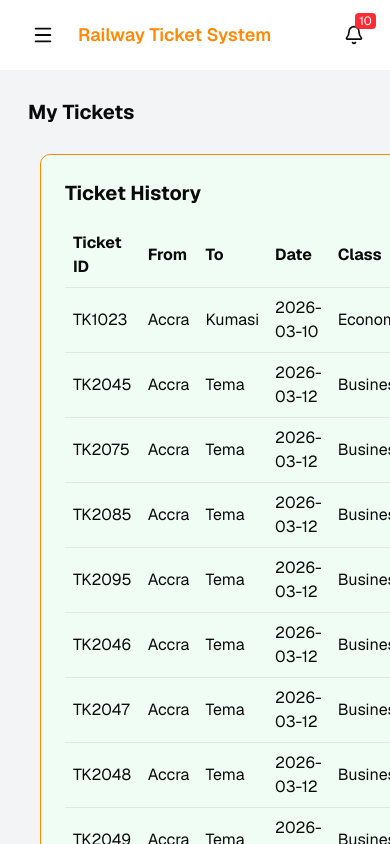
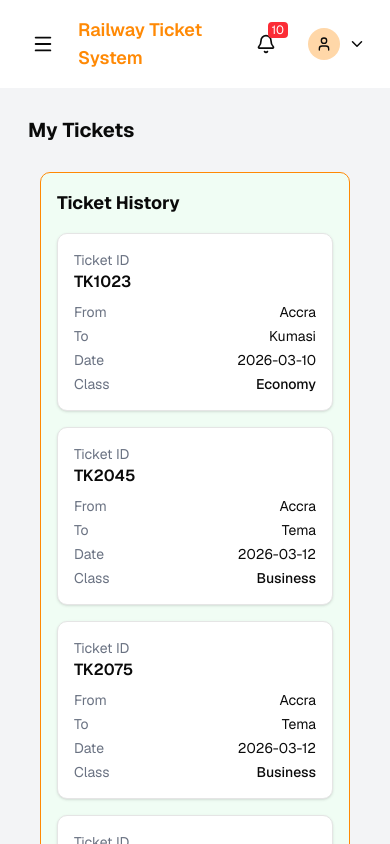
Before and after one commit to KOFIEDEM/automated-ticket-system, a Next.js app: page /dashboard/tickets in a window 390 px wide. Built offline with nearby package versions, Linux system fonts and the light colour scheme.

Commit message:
worked on all the neccesary mobile responsiveness

```diff
--- a/app/dashboard/page.tsx
+++ b/app/dashboard/page.tsx
@@ -3,7 +3,7 @@ import TicketTable from '@/components/TicketTable'
 
 export default function DashboardPage() {
   return (
-    <div className="p-3 sm:p-6">
+    <div className="w-full max-w-full overflow-x-hidden p-3 sm:p-6">
 
       {/* Heading */}
       <h1 className="text-xl sm:text-2xl lg:text-3xl font-bold mb-4 sm:mb-6">
@@ -18,6 +18,7 @@ export default function DashboardPage() {
         lg:grid-cols-3
         gap-3 sm:gap-6
         mb-6 sm:mb-10
+        w-full
       ">
         <DashboardCard title="Total Tickets" value="12" />
         <DashboardCard title="Upcoming Trips" value="3" />
@@ -25,10 +26,13 @@ export default function DashboardPage() {
       </div>
 
       {/* Ticket Table */}
-      <div className="w-full overflow-x-auto rounded-lg bg-white shadow">
-        <div className="min-w-[600px]">
+      <div className="w-full rounded-lg bg-white shadow">
+
+        {/* Scroll only when needed */}
+        <div className="w-full overflow-x-auto">
           <TicketTable />
         </div>
+
       </div>
 
     </div>
--- a/components/Stepper.tsx
+++ b/components/Stepper.tsx
@@ -12,18 +12,47 @@ export default function Stepper({ step }: Props) {
   ]
 
   return (
-    <div className="flex justify-between mb-8">
+    <div className="w-full overflow-x-auto mb-6 sm:mb-8">
 
-      {steps.map((s, index) => (
-        <div
-          key={index}
-          className={`flex-1 text-center
-          ${step === index + 1 ? "font-bold text-white bg-orange-400 rounded" : "text-gray-400"}`}
-        >
-          {s}
-        </div>
-      ))}
+      <div className="flex min-w-[100px] sm:min-w-0 justify-between gap-2">
 
+        {steps.map((s, index) => {
+          const isActive = step === index + 1
+          const isCompleted = step > index + 1
+
+          return (
+            <div
+              key={index}
+              className="flex-1 flex flex-col items-center text-center"
+            >
+
+              {/* Circle */}
+              <div
+                className={`
+                  w-8 h-8 flex items-center justify-center rounded-full text-sm
+                  ${isActive ? "bg-orange-400 text-white" : ""}
+                  ${isCompleted ? "bg-green-500 text-white" : ""}
+                  ${!isActive && !isCompleted ? "bg-gray-200 text-gray-500" : ""}
+                `}
+              >
+                {index + 1}
+              </div>
+
+              {/* Label */}
+              <p
+                className={`
+                  mt-1 text-xs sm:text-sm
+                  ${isActive ? "text-orange-500 font-semibold" : "text-gray-400"}
+                `}
+              >
+                {s}
+              </p>
+
+            </div>
+          )
+        })}
+
+      </div>
     </div>
   )
 }
--- a/components/TicketCard.tsx
+++ b/components/TicketCard.tsx
@@ -3,19 +3,25 @@ export default function TicketCard({ ticket }: any) {
   const ticketId = Math.floor(Math.random() * 100000)
 
   return (
-    <div className="backdrop-blur-xl bg-orange-200 border border-orange-400 shadow-lg p-6 rounded-lg w-96">
+    <div className="
+      backdrop-blur-xl bg-orange-200 border border-orange-400 shadow-lg
+      p-4 sm:p-6 rounded-lg
+      w-full max-w-sm sm:max-w-md mx-auto
+    ">
 
-      <h2 className="text-xl font-bold mb-4">
+      <h2 className="text-lg sm:text-xl font-bold mb-3 sm:mb-4">
         Railway Ticket
       </h2>
 
-      <p><strong>Passenger:</strong> {ticket.name}</p>
-      <p><strong>From:</strong> {ticket.departure}</p>
-      <p><strong>To:</strong> {ticket.destination}</p>
-      <p><strong>Date:</strong> {ticket.date}</p>
-      <p><strong>Class:</strong> {ticket.classType}</p>
+      <div className="space-y-1 text-sm sm:text-base">
+        <p><strong>Passenger:</strong> {ticket.name}</p>
+        <p><strong>From:</strong> {ticket.departure}</p>
+        <p><strong>To:</strong> {ticket.destination}</p>
+        <p><strong>Date:</strong> {ticket.date}</p>
+        <p><strong>Class:</strong> {ticket.classType}</p>
+      </div>
 
-      <div className="mt-4 text-gray-500">
+      <div className="mt-3 sm:mt-4 text-gray-500 text-xs sm:text-sm">
         Ticket ID: #{ticketId}
       </div>
 
--- a/components/TicketHistory.tsx
+++ b/components/TicketHistory.tsx
@@ -1,114 +1,87 @@
 export default function Tickets() {
 
   const tickets = [
-    {
-      id: "TK1023",
-      from: "Accra",
-      to: "Kumasi",
-      date: "2026-03-10",
-      class: "Economy",
-    },
-    {
-      id: "TK2045",
-      from: "Accra",
-      to: "Tema",
-      date: "2026-03-12",
-      class: "Business",
-    },
-    {
-      id: "TK2075",
-      from: "Accra",
-      to: "Tema",
-      date: "2026-03-12",
-      class: "Business",
-    },
-    {
-      id: "TK2085",
-      from: "Accra",
-      to: "Tema",
-      date: "2026-03-12",
-      class: "Business",
-    },
-    {
-      id: "TK2095",
-      from: "Accra",
-      to: "Tema",
-      date: "2026-03-12",
-      class: "Business",
-    },
-    {
-      id: "TK2046",
-      from: "Accra",
-      to: "Tema",
-      date: "2026-03-12",
-      class: "Business",
-    },
-    {
-      id: "TK2047",
-      from: "Accra",
-      to: "Tema",
-      date: "2026-03-12",
-      class: "Business",
-    },
-    {
-      id: "TK2048",
-      from: "Accra",
-      to: "Tema",
-      date: "2026-03-12",
-      class: "Business",
-    },
-    {
-      id: "TK2049",
-      from: "Accra",
-      to: "Tema",
-      date: "2026-03-12",
-      class: "Business",
-    },
+    { id: "TK1023", from: "Accra", to: "Kumasi", date: "2026-03-10", class: "Economy" },
+    { id: "TK2045", from: "Accra", to: "Tema", date: "2026-03-12", class: "Business" },
+    { id: "TK2075", from: "Accra", to: "Tema", date: "2026-03-12", class: "Business" },
+    { id: "TK2085", from: "Accra", to: "Tema", date: "2026-03-12", class: "Business" },
+    { id: "TK2095", from: "Accra", to: "Tema", date: "2026-03-12", class: "Business" },
+    { id: "TK2046", from: "Accra", to: "Tema", date: "2026-03-12", class: "Business" },
+    { id: "TK2047", from: "Accra", to: "Tema", date: "2026-03-12", class: "Business" },
+    { id: "TK2048", from: "Accra", to: "Tema", date: "2026-03-12", class: "Business" },
+    { id: "TK2049", from: "Accra", to: "Tema", date: "2026-03-12", class: "Business" },
   ]
 
   return (
-    <div className="bg-green-50 p-6 rounded-lg shadow-orange-400/50 border border-orange-400 hover:shadow-lg transition-shadow">
+    <div className="bg-green-50 p-4 sm:p-6 rounded-lg shadow-orange-400/50 border border-orange-400 hover:shadow-lg transition-shadow">
 
-      <h2 className="text-xl font-bold mb-4">
+      <h2 className="text-lg sm:text-xl font-bold mb-4">
         Ticket History
       </h2>
 
-      <table className="w-full">
+      {/* Desktop Table */}
+      <div className="hidden md:block overflow-x-auto">
+        <table className="w-full min-w-[600px]">
 
           <thead>
             <tr className="text-left border-b">
-
               <th className="p-2">Ticket ID</th>
               <th className="p-2">From</th>
               <th className="p-2">To</th>
               <th className="p-2">Date</th>
               <th className="p-2">Class</th>
-
             </tr>
           </thead>
 
           <tbody>
-
             {tickets.map((ticket) => (
-
-            <tr
-              key={ticket.id}
-              className="border-b"
-            >
-
+              <tr key={ticket.id} className="border-b">
                 <td className="p-2">{ticket.id}</td>
                 <td className="p-2">{ticket.from}</td>
                 <td className="p-2">{ticket.to}</td>
                 <td className="p-2">{ticket.date}</td>
                 <td className="p-2">{ticket.class}</td>
-
               </tr>
-
             ))}
-
           </tbody>
 
         </table>
+      </div>
+
+      {/* Mobile Card Layout */}
+      <div className="md:hidden space-y-4">
+
+        {tickets.map((ticket) => (
+          <div
+            key={ticket.id}
+            className="bg-white p-4 rounded-lg shadow border"
+          >
+            <p className="text-sm text-gray-500">Ticket ID</p>
+            <p className="font-semibold mb-2">{ticket.id}</p>
+
+            <div className="flex justify-between text-sm mb-1">
+              <span className="text-gray-500">From</span>
+              <span>{ticket.from}</span>
+            </div>
+
+            <div className="flex justify-between text-sm mb-1">
+              <span className="text-gray-500">To</span>
+              <span>{ticket.to}</span>
+            </div>
+
+            <div className="flex justify-between text-sm mb-1">
+              <span className="text-gray-500">Date</span>
+              <span>{ticket.date}</span>
+            </div>
+
+            <div className="flex justify-between text-sm">
+              <span className="text-gray-500">Class</span>
+              <span className="font-medium">{ticket.class}</span>
+            </div>
+          </div>
+        ))}
+
+      </div>
 
     </div>
   )
--- a/components/TicketTable.tsx
+++ b/components/TicketTable.tsx
@@ -22,51 +22,82 @@ export default function TicketTable() {
   ]
 
   return (
-    <Link href="/dashboard/tickets" className="block">
-    <div className="bg-green-50 p-6 rounded-lg shadow-orange-400/50 border border-orange-400 hover:shadow-lg transition-shadow">
+    <Link href="/dashboard/tickets" className="block w-full">
 
-      <h2 className="text-xl font-bold mb-4">
+      <div className="w-full max-w-full overflow-hidden bg-green-50 p-4 sm:p-6 rounded-lg shadow-orange-400/50 border border-orange-400 hover:shadow-lg transition-shadow">
+
+        <h2 className="text-lg sm:text-xl font-bold mb-4">
           Recent Tickets
         </h2>
 
-      <table className="w-full">
+        {/* Desktop Table */}
+        <div className="hidden md:block overflow-x-auto">
+          <table className="w-full min-w-[500px] text-sm">
 
             <thead>
               <tr className="text-left border-b">
-
                 <th className="p-2">Ticket ID</th>
                 <th className="p-2">From</th>
                 <th className="p-2">To</th>
                 <th className="p-2">Date</th>
                 <th className="p-2">Class</th>
-
               </tr>
             </thead>
 
             <tbody>
-
               {tickets.map((ticket) => (
-
-            <tr
-              key={ticket.id}
-              className="border-b"
-            >
-
+                <tr key={ticket.id} className="border-b">
                   <td className="p-2">{ticket.id}</td>
                   <td className="p-2">{ticket.from}</td>
                   <td className="p-2">{ticket.to}</td>
                   <td className="p-2">{ticket.date}</td>
                   <td className="p-2">{ticket.class}</td>
-
                 </tr>
-
               ))}
-
             </tbody>
 
           </table>
+        </div>
+
+        {/* Mobile Cards */}
+        <div className="md:hidden space-y-3">
+
+          {tickets.map((ticket) => (
+            <div
+              key={ticket.id}
+              className="bg-white rounded-lg p-3 shadow border"
+            >
+              <div className="flex justify-between text-sm">
+                <span className="text-gray-500">ID</span>
+                <span className="font-medium">{ticket.id}</span>
+              </div>
+
+              <div className="flex justify-between text-sm mt-1">
+                <span className="text-gray-500">From</span>
+                <span>{ticket.from}</span>
+              </div>
+
+              <div className="flex justify-between text-sm mt-1">
+                <span className="text-gray-500">To</span>
+                <span>{ticket.to}</span>
+              </div>
+
+              <div className="flex justify-between text-sm mt-1">
+                <span className="text-gray-500">Date</span>
+                <span>{ticket.date}</span>
+              </div>
+
+              <div className="flex justify-between text-sm mt-1">
+                <span className="text-gray-500">Class</span>
+                <span className="font-medium">{ticket.class}</span>
+              </div>
+            </div>
+          ))}
 
         </div>
+
+      </div>
+
     </Link>
   )
 }
```
Lines whose indentation alone changed are shown as unchanged.
